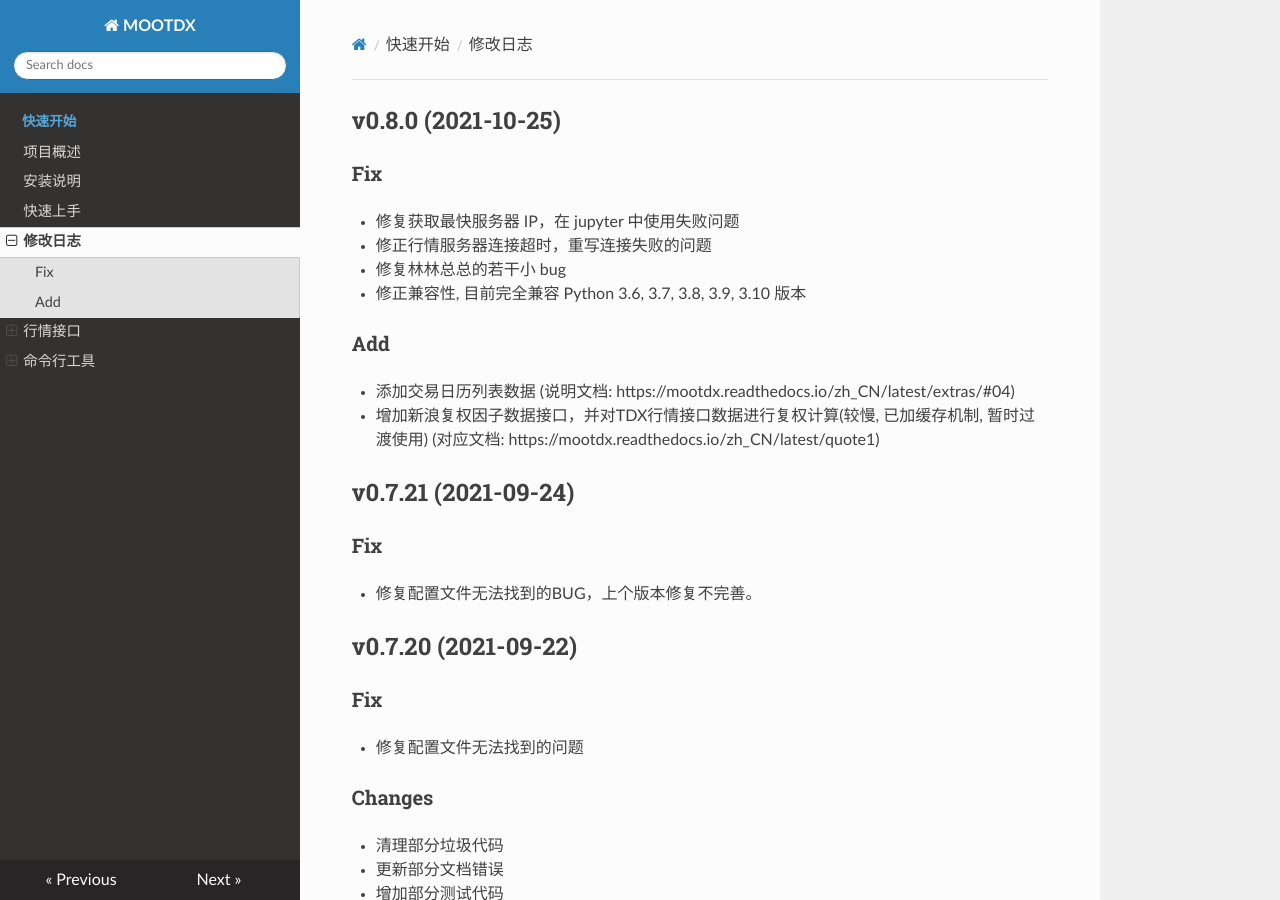
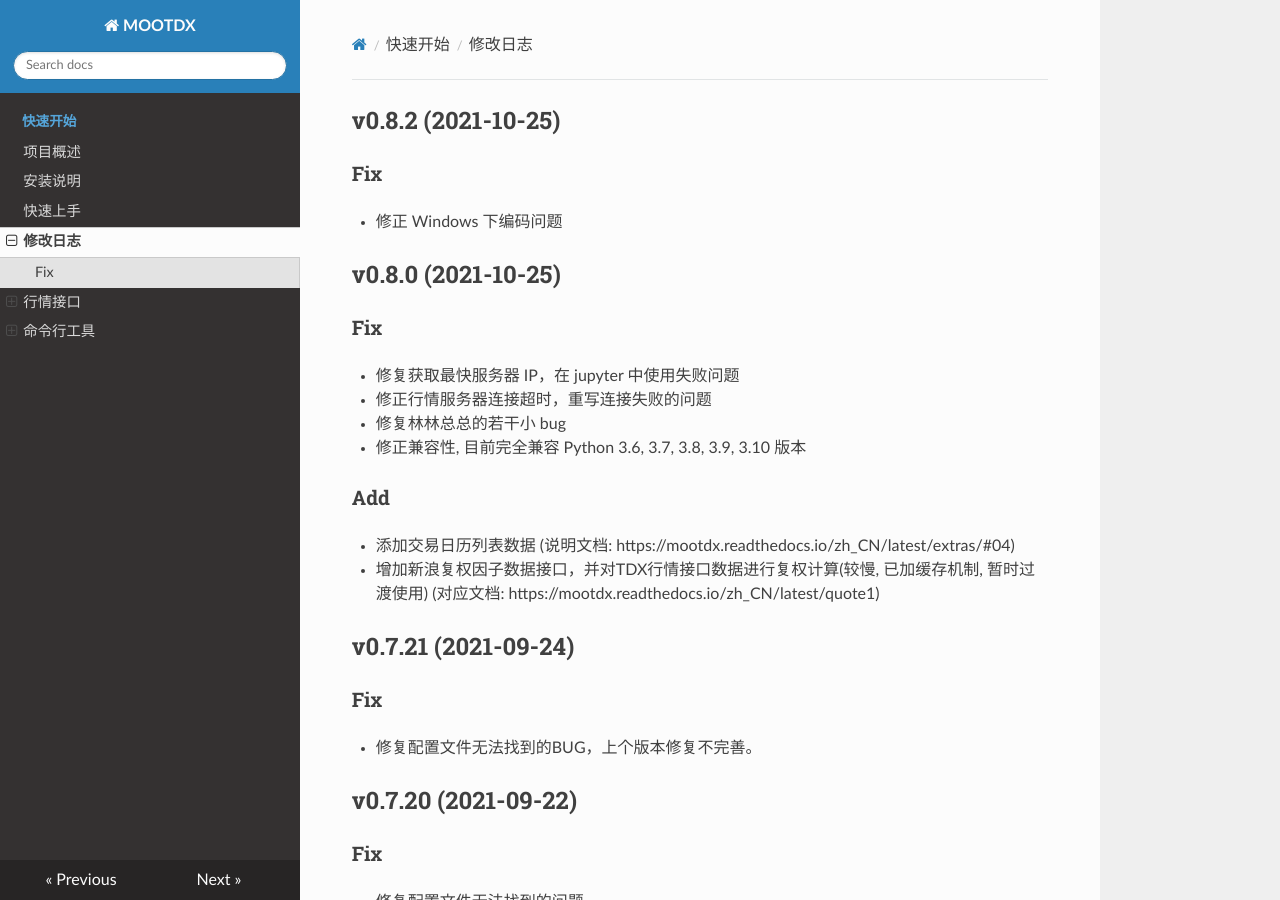
Before and after one commit to mootdx/mootdx, an MkDocs documentation site: the page built from docs/chlog.md, in a window 1280 px wide and 900 px high. Built offline with MkDocs 1.6.1, drawn with Linux system fonts in a browser that asks for light colours; nearby versions of some CDN libraries.

Commit message:
更新文档

```diff
--- a/docs/chlog.md
+++ b/docs/chlog.md
@@ -1,3 +1,10 @@
+## v0.8.2 (2021-10-25)
+
+### Fix
+
+* 修正 Windows 下编码问题
+
+
 ## v0.8.0 (2021-10-25)
 
 ### Fix
```
